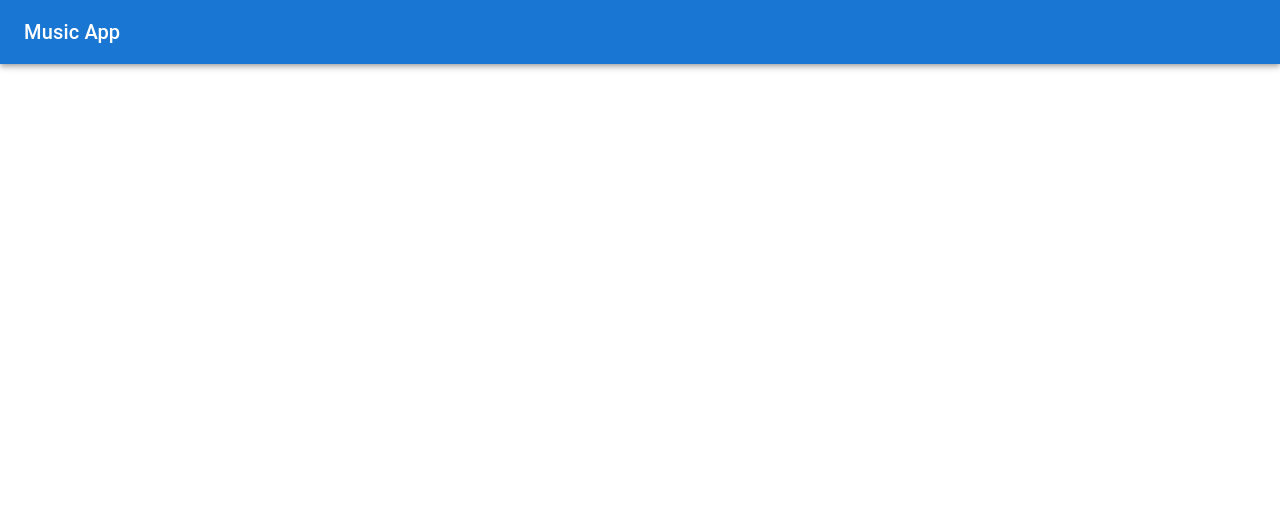
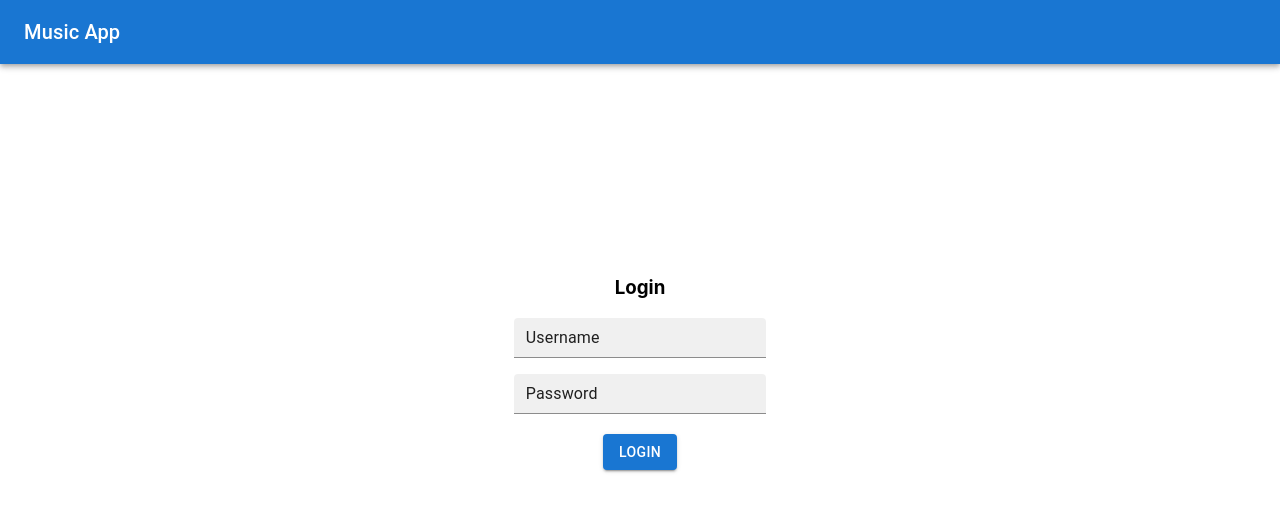
Before and after one commit to vvndre/music-app-react, a React (Create React App) app in the folder music-app/: page / in a window 1280 px wide. Shown: the top 512 px of the page. Built offline with nearby package versions, Linux system fonts and the light colour scheme.

Commit message:
app.js login completed + 3 main card components created

```diff
--- a/music-app/package.json
+++ b/music-app/package.json
@@ -5,7 +5,8 @@
   "dependencies": {
     "@emotion/react": "^11.11.1",
     "@emotion/styled": "^11.11.0",
-    "@mui/material": "^5.14.3",
+    "@mui/material": "^5.14.4",
+    "@mui/system": "^5.14.4",
     "@testing-library/jest-dom": "^5.17.0",
     "@testing-library/react": "^13.4.0",
     "@testing-library/user-event": "^13.5.0",
--- a/music-app/src/App.js
+++ b/music-app/src/App.js
@@ -4,12 +4,22 @@ import AppBar from "@mui/material/AppBar";
 import Box from "@mui/material/Box";
 import Toolbar from "@mui/material/Toolbar";
 import Typography from "@mui/material/Typography";
+import Stack from "@mui/material/Stack";
+import TextField from "@mui/material/TextField";
 import Button from "@mui/material/Button";
-import IconButton from "@mui/material/IconButton";
+import Dashboard from "./components/Dashboard";
 
 function App() {
+  const [loggedIn, setLoggedIn] = React.useState(false); // State to track login status
+
+  const handleLogin = () => {
+    // Simulate a login process, you can add your actual login logic here
+    setLoggedIn(true);
+  };
+
+  if (loggedIn) {
     return (
-    <Box sx={{ flexGrow: 1 }}>
+      <div>
         <AppBar position="static">
           <Toolbar>
             <Typography variant="h6" component="div" sx={{ flexGrow: 1 }}>
@@ -17,8 +27,66 @@ function App() {
             </Typography>
           </Toolbar>
         </AppBar>
+        <Dashboard />
+      </div>
+    );
+  } else {
+    return (
+      <div>
+        <AppBar position="static">
+          <Toolbar>
+            <Typography variant="h6" component="div" sx={{ flexGrow: 1 }}>
+              Music App
+            </Typography>
+          </Toolbar>
+        </AppBar>
+
+        <Box
+          sx={{
+            display: "flex",
+            flexDirection: "column",
+            alignItems: "center",
+            justifyContent: "center",
+            height: "75vh",
+          }}
+        >
+          <h3>Login</h3>
+          <Stack
+            spacing={2}
+            component="form"
+            sx={{
+              width: "25ch",
+            }}
+            noValidate
+            autoComplete="off"
+          >
+            <TextField
+              hiddenLabel
+              required
+              id="username"
+              defaultValue="Username"
+              variant="filled"
+              size="small"
+            />
+            <TextField
+              hiddenLabel
+              required
+              id="password"
+              defaultValue="Password"
+              variant="filled"
+              size="small"
+            />
+          </Stack>
+
+          <br></br>
+
+          <Button variant="contained" onClick={handleLogin}>
+            Login
+          </Button>
         </Box>
+      </div>
     );
+  }
 }
 
 export default App;
--- /dev/null
+++ b/music-app/src/components/Dashboard.js
@@ -0,0 +1,24 @@
+import React from "react";
+import Grid from "@mui/material/Grid";
+import OnlineModeCard from "./OnlineModeCard";
+import MasterVolumeCard from "./MasterVolumeCard";
+import SoundQualityCard from "./SoundQualityCard";
+
+function Dashboard() {
+  return (
+
+    <Grid container spacing={2} justifyContent="center" style={{ marginTop: "16px" }}>
+      <Grid item>
+        <OnlineModeCard />
+      </Grid>
+      <Grid item>
+        <MasterVolumeCard />
+      </Grid>
+      <Grid item>
+        <SoundQualityCard />
+      </Grid>
+    </Grid>
+  );
+}
+
+export default Dashboard;
--- /dev/null
+++ b/music-app/src/components/MasterVolumeCard.js
@@ -0,0 +1,25 @@
+import React from "react";
+import Card from "@mui/material/Card";
+import CardContent from "@mui/material/CardContent";
+import CardActions from "@mui/material/CardActions";
+import Button from "@mui/material/Button";
+import Typography from "@mui/material/Typography";
+
+function MasterVolumeCard() {
+  return (
+    <Card>
+      <CardContent>
+        <Typography variant="h5" component="div">
+          Master Volume
+        </Typography>
+        <Typography variant="body2">Overrides all other sound </Typography>
+        <Typography variant="body2">settings in this application</Typography>
+      </CardContent>
+      <CardActions>
+        <Button size="small">Learn More</Button>
+      </CardActions>
+    </Card>
+  );
+}
+
+export default MasterVolumeCard;
--- /dev/null
+++ b/music-app/src/components/OnlineModeCard.js
@@ -0,0 +1,25 @@
+import React from "react";
+import Card from "@mui/material/Card";
+import CardContent from "@mui/material/CardContent";
+import CardActions from "@mui/material/CardActions";
+import Button from "@mui/material/Button";
+import Typography from "@mui/material/Typography";
+
+function OnlineModeCard() {
+  return (
+    <Card>
+      <CardContent>
+        <Typography variant="h5" component="div">
+          Online Mode
+        </Typography>
+        <Typography variant="body2">Is this application connected</Typography>
+        <Typography variant="body2">to the internet?</Typography>
+      </CardContent>
+      <CardActions>
+        <Button size="small">Learn More</Button>
+      </CardActions>
+    </Card>
+  );
+}
+
+export default OnlineModeCard;
--- /dev/null
+++ b/music-app/src/components/SoundQualityCard.js
@@ -0,0 +1,24 @@
+import React from "react";
+import Card from "@mui/material/Card";
+import CardContent from "@mui/material/CardContent";
+import CardActions from "@mui/material/CardActions";
+import Button from "@mui/material/Button";
+import Typography from "@mui/material/Typography";
+
+function SoundQualityCard() {
+  return (
+    <Card>
+      <CardContent>
+        <Typography variant="h5" component="div">
+          Online Mode
+        </Typography>
+        <Typography variant="body2">Content for Online Mode</Typography>
+      </CardContent>
+      <CardActions>
+        <Button size="small">Learn More</Button>
+      </CardActions>
+    </Card>
+  );
+}
+
+export default SoundQualityCard;
```
Also changed, not shown: 1 other file (tests, documents, lock files or other folders). Lines whose indentation alone changed are shown as unchanged.
